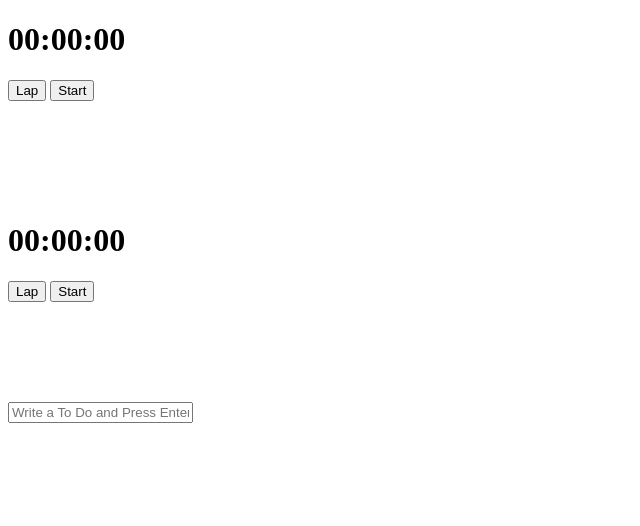
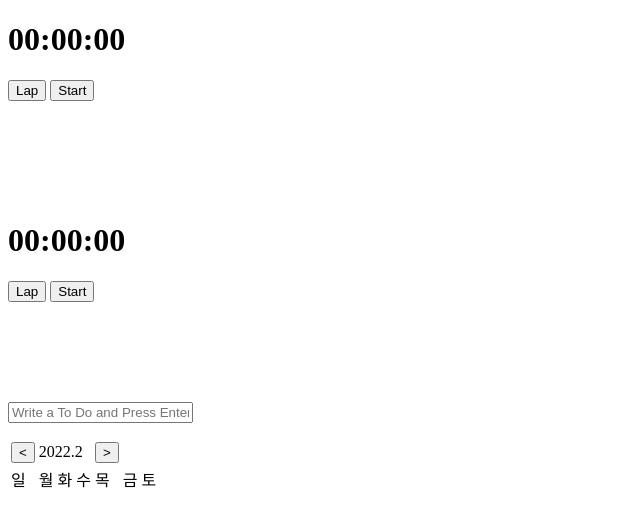
Before and after one commit to TaehyunJeon0203/StudyTime_Checker, a plain HTML site: page index.html in a window 1280 px wide. Shown: the whole page, without its empty margins (0-640 px from the left). Drawn offline with Linux system fonts and the light colour scheme.

Commit message:
Feat: calendar기능 추가 중

```diff
--- a/index.html
+++ b/index.html
@@ -36,6 +36,26 @@
         <input type="text" placeholder="Write a To Do and Press Enter" required />
     </form>
     <ul id="todo-list"></ul>
+    <table id="calendar">
+        <thead>
+            <tr>
+                <td><button><</button></td>
+                <td id="yearmonthArea" colspan="3">year-month</td>
+                <td><button>></button></td>
+            </tr>
+        </thead>
+        <tbody>
+            <tr>
+                <td>일</td>
+                <td>월</td>
+                <td>화</td>
+                <td>수</td>
+                <td>목</td>
+                <td>금</td>
+                <td>토</td>
+            </tr>
+        </tbody>
+    </table>
     <div id="memo" style="display:none">
         <button id="addmemobutton">Add Memo</button>
         <div id="memoarea"></div>
@@ -44,6 +64,7 @@
     <script src="js/mainstopwatch.js"></script>
     <script src="js/substopwatch.js"></script>
     <script src="js/todo.js"></script>
+    <script src="js/calender.js"></script>
     <script src="js/memo.js"></script>
 </body>
 </html>
--- /dev/null
+++ b/js/calender.js
@@ -0,0 +1,8 @@
+let date = new Date();
+let year = date.getFullYear();
+let month = date.getMonth();
+
+const yearMonthArea = document.getElementById("yearmonthArea");
+
+let yearAndMonth = year + "." + (month + 1);
+yearMonthArea.innerText = yearAndMonth;
```
